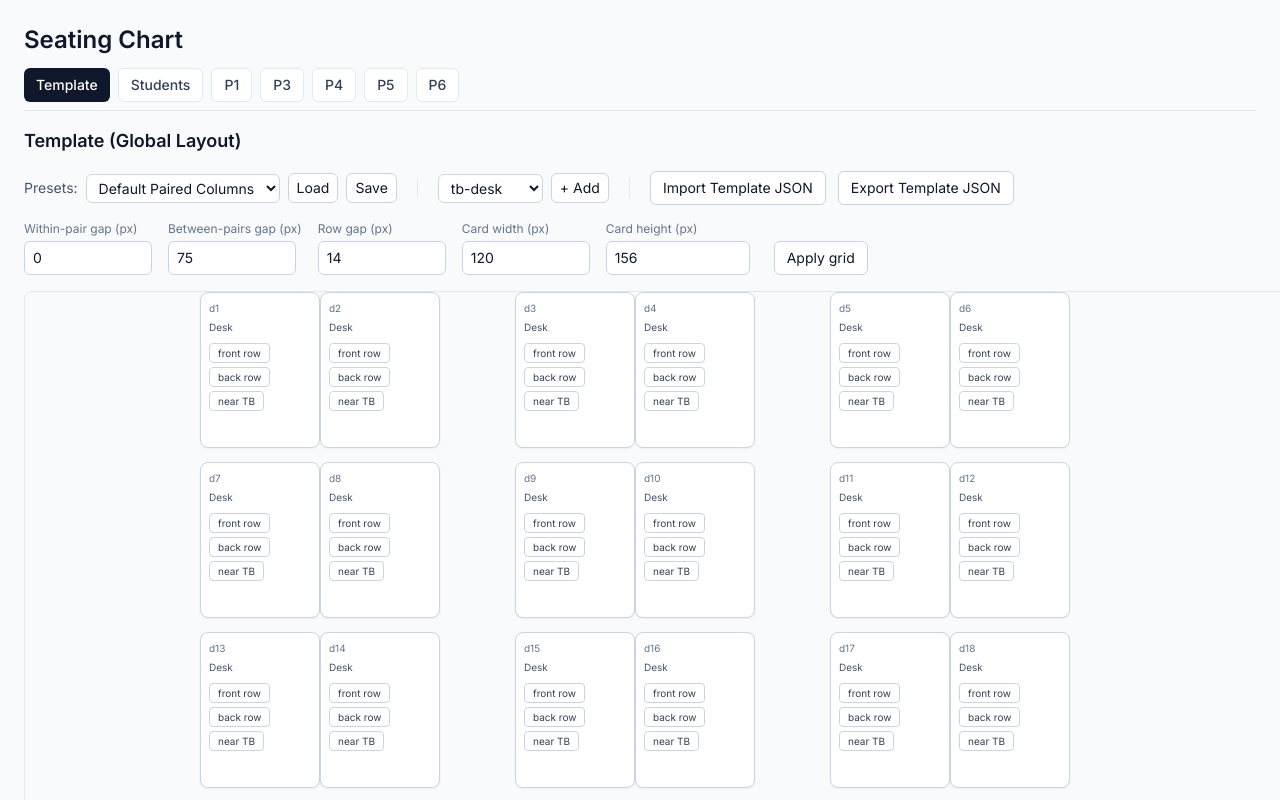
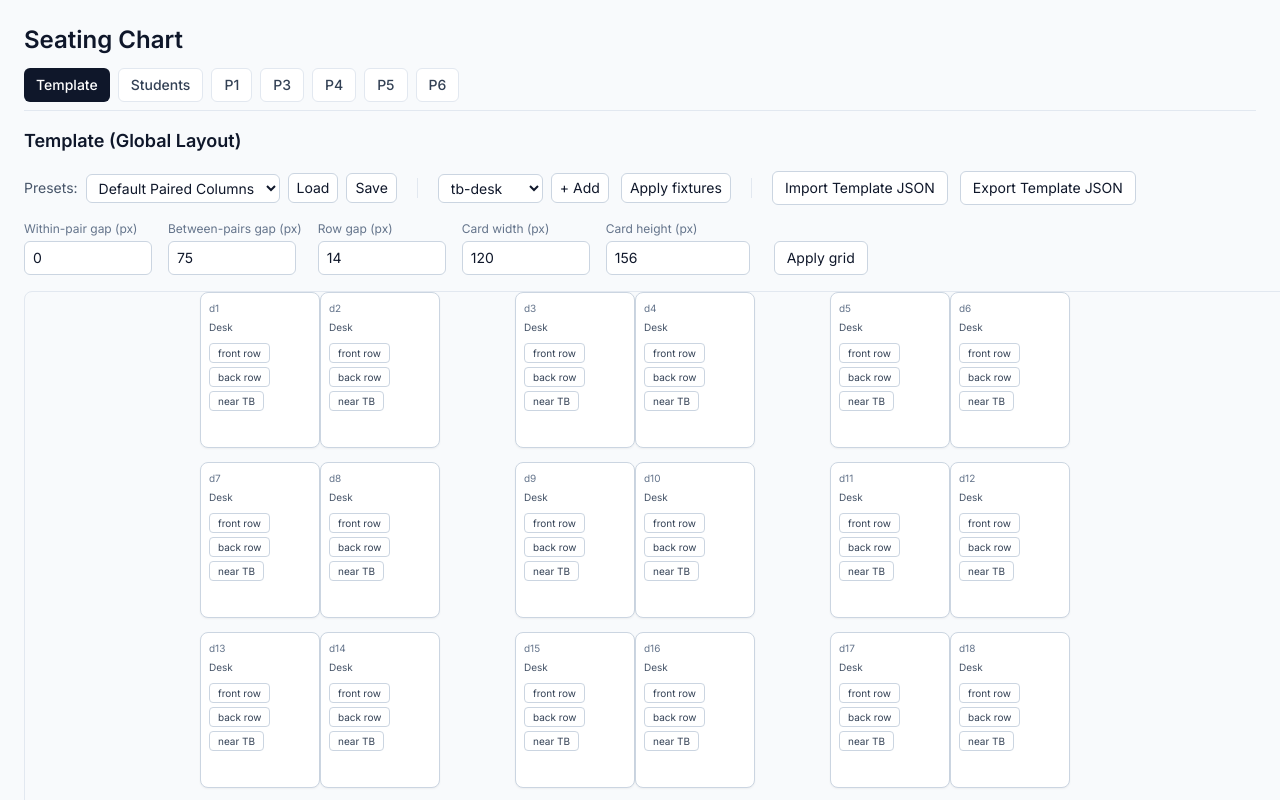
Before and after one commit to rubberduckinatruck/seating-chart, a React (Vite) app: page / in a window 1280 px wide. Both pictures are taken after a click on the button "Template". Shown: the top 800 px of the page. Built offline with nearby package versions, Linux system fonts and the light colour scheme.

Commit message:
Update TemplateToolbar.tsx

```diff
--- a/src/components/TemplateToolbar.tsx
+++ b/src/components/TemplateToolbar.tsx
@@ -1,5 +1,8 @@
 import { useEffect, useRef, useState } from 'react'
 import type { TemplateConfig } from '../lib/types'
+import { lsGetPreset, normalizeTemplate } from '../lib/presets'
+import { PERIOD_KEYS, readPeriodConfig, writePeriodConfig } from '../lib/periodStorage'
+
 
 const PRESET_KEYS = ['template-default', 'testing', 'groups'] as const
 type PresetKey = typeof PRESET_KEYS[number]
@@ -129,6 +132,33 @@ export default function TemplateToolbar({
     lsSetPreset(preset, normalizeTemplate(cfg))
   }
 
+  async function copyFixturesToAllPeriods() {
+  const base = lsGetPreset('template-default')
+  if (!base) {
+    alert('No "Default Paired Columns" preset found. Open Template tab and Save it first.')
+    return
+  }
+  const fx = normalizeTemplate(base).fixtures
+
+  const ok = confirm(`This will REPLACE fixtures in ${PERIOD_KEYS.length} periods with the preset’s fixtures. Continue?`)
+  if (!ok) return
+
+  let updated = 0
+  for (const k of PERIOD_KEYS) {
+    try {
+      const pc = await readPeriodConfig(k)
+      if (!pc) continue
+      await writePeriodConfig(k, { ...pc, fixtures: fx })
+      updated += 1
+    } catch (e) {
+      console.warn('Failed updating period', k, e)
+    }
+  }
+
+  alert(`Done. Fixtures copied to ${updated}/${PERIOD_KEYS.length} periods.`)
+}
+
+
   // ----- Fixtures (Add only; no sizes here) -----
   function pickUniqueId(base: string) {
     const used = new Set(cfg.fixtures.map(f => f.id))
@@ -219,6 +249,16 @@ export default function TemplateToolbar({
         </button>
       </div>
 
+      <button
+  type="button"
+  className="px-2 py-1 text-sm rounded-md border border-slate-300 bg-white hover:bg-slate-50"
+  onClick={copyFixturesToAllPeriods}
+  title="Overwrite fixtures on every period with the current preset’s fixtures"
+>
+  Apply fixtures
+</button>
+
+
       {/* Divider */}
       <div className="mx-2 h-5 w-px bg-slate-200" />
 
```
